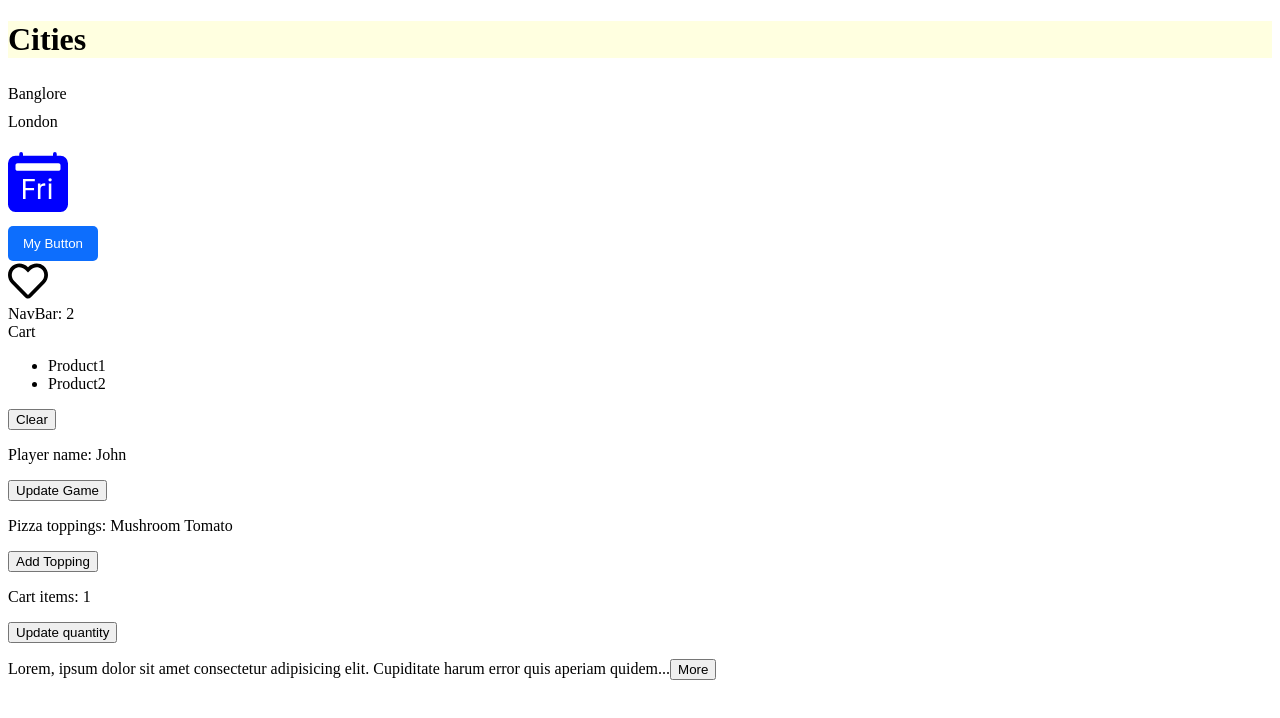
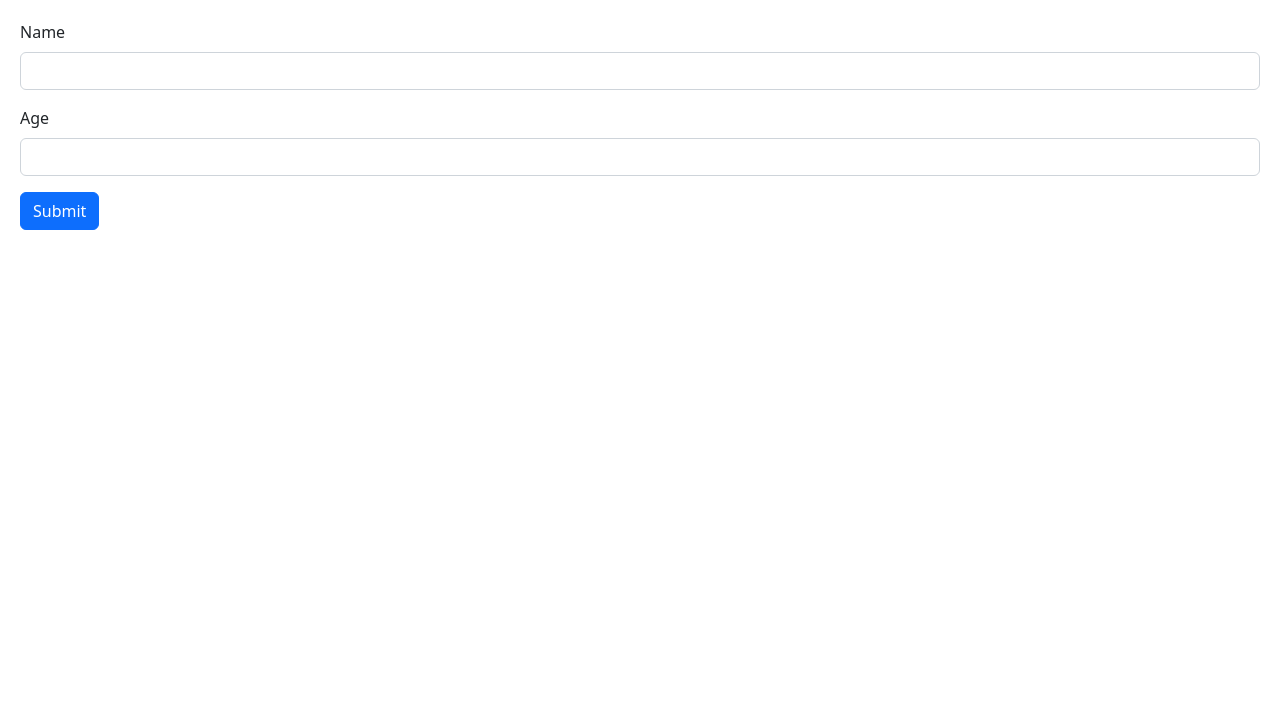
Before and after one commit to NaveenManjappa/react-playground, a React (Vite) app in the folder react-app/: page / in a window 1280 px wide. Shown: the top 718 px of the page. Built offline with nearby package versions, Linux system fonts and the light colour scheme.

Commit message:
react-app Handling the forms using Ref hook

```diff
--- a/react-app/src/App.tsx
+++ b/react-app/src/App.tsx
@@ -10,6 +10,7 @@
 import NavBar from "./components/NavBar";
 import Cart from "./components/Cart";
 import ExpandableText from "./components/ExpandableText";
+import Form from "./components/Form";
 
 function App() {
   // const [alertVisible, setAlertVisibility] = useState(false);
@@ -61,7 +62,7 @@
       </Button> */}
       {/* <ListGroup items={items} heading="Cities" onSelectItem={handleSelectItem} /> */}
 
-      <ListGroupInJS
+      {/* <ListGroupInJS
         items={items}
         heading="Cities"
         onSelectItem={handleSelectItem}
@@ -82,6 +83,9 @@
       <button onClick={updateCart}>Update quantity</button>
 
       <ExpandableText>Lorem, ipsum dolor sit amet consectetur adipisicing elit. Cupiditate harum error quis aperiam quidem ea perspiciatis eaque aspernatur tenetur a sequi repudiandae corrupti dicta distinctio fugit, nihil fuga? Sed ipsa quisquam, voluptas laudantium quasi deserunt id nisi? Eius asperiores nostrum eligendi fugiat fuga voluptatem, recusandae odit itaque minus dolore repellendus distinctio eum tenetur illo perspiciatis earum modi ducimus magni. Error quia id, doloribus voluptatibus delectus non cupiditate excepturi odit beatae quas cumque libero ex fugit eaque animi ratione consequuntur veritatis illo! Animi fugit optio neque temporibus eum adipisci commodi quam et nulla, officia at perspiciatis reiciendis necessitatibus accusantium eius praesentium?</ExpandableText>
+    </div> */}
+    <Form />
+
     </div>
   );
 }
--- /dev/null
+++ b/react-app/src/components/Form.tsx
@@ -0,0 +1,36 @@
+import React, { FormEvent, useRef } from "react";
+
+interface Person {
+  name:string | undefined;
+  age:number | undefined;
+}
+const Form = () => {
+  const nameRef = useRef<HTMLInputElement>(null);
+  const ageRef = useRef<HTMLInputElement>(null);
+  const person : Person = { name: "", age: 0 };
+  const handleSubmit = (event: FormEvent) => {
+    event.preventDefault();
+    person.name = nameRef.current?.value;
+    person.age =  parseInt(ageRef.current?.value ?? "0");
+    console.log(person);
+  };
+  return (
+    <form onSubmit={handleSubmit}>
+      <div className="mb-3">
+        <label htmlFor="name" className="form-label">
+          Name
+        </label>
+        <input ref={nameRef} id="name" type="text" className="form-control" />
+      </div>
+      <div className="mb-3">
+        <label htmlFor="age" className="form-label">
+          Age
+        </label>
+        <input ref={ageRef} id="age" type="number" className="form-control" />
+      </div>
+      <button className="btn btn-primary">Submit</button>
+    </form>
+  );
+};
+
+export default Form;
--- /dev/null
+++ b/react-app/src/index.css
@@ -0,0 +1,3 @@
+body {
+  padding: 20px;
+}
--- a/react-app/src/main.tsx
+++ b/react-app/src/main.tsx
@@ -1,7 +1,8 @@
 import { StrictMode } from "react";
 import { createRoot } from "react-dom/client";
-// import "bootstrap/dist/css/bootstrap.css";
+import "bootstrap/dist/css/bootstrap.css";
 import App from "./App.tsx";
+import './index.css';
 
 createRoot(document.getElementById("root")!).render(
   <StrictMode>
```
